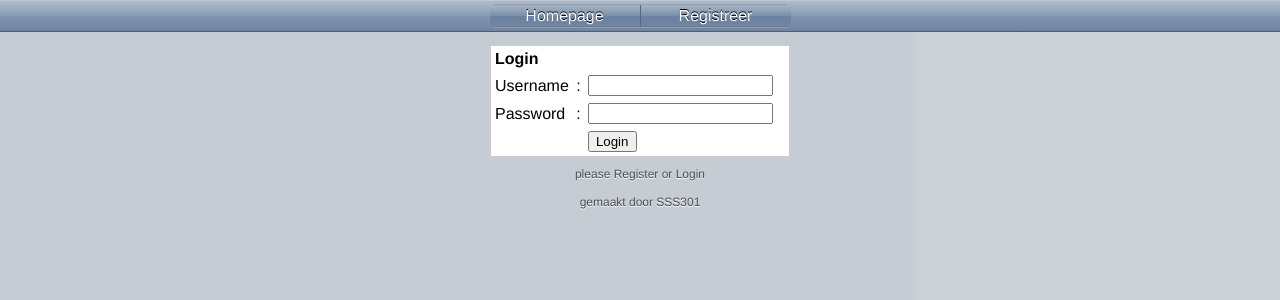
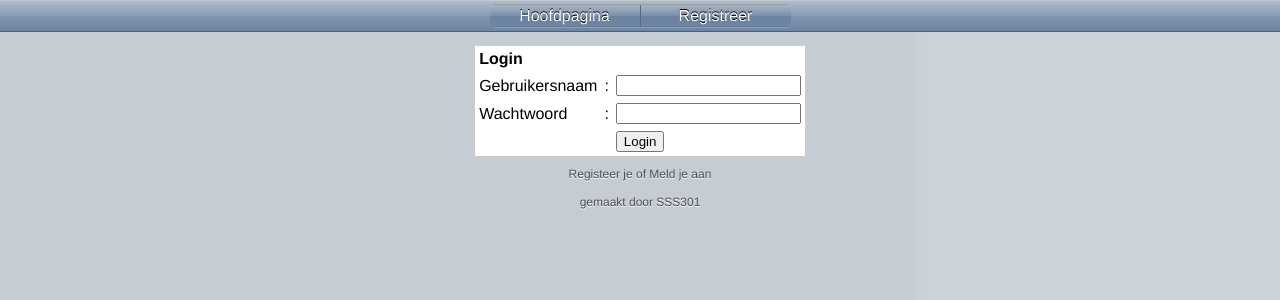
Before and after one commit to ramonvloon/GTCN, a PHP site: page /loginscherm.php in a window 1280 px wide. Shown: the top 300 px of the page. Run offline with PHP 8.4, Linux system fonts and the light colour scheme; grey boxes are pictures that could not be loaded.

Commit message:
Aanpassingen
Signed-off-by: ramonvloon <ramonvloon@hotmail.com>

```diff
--- a/loginscherm.php
+++ b/loginscherm.php
@@ -13,7 +13,7 @@
     <body>
         <div id="topbar">
             <div id="duoselectionbuttons">
-                <a href="index.php">Homepage</a><a href="registreer.php">Registreer</a>
+                <a href="index.php">Hoofdpagina</a><a href="registreer.php">Registreer</a>
             </div>
         </div>
 		<?php
@@ -38,17 +38,17 @@
 				$result=mysql_query($sql);
 
 				if (empty($myusername) && empty($_POST['password'])) {
-					echo "Username and Password are empty, Please try again.";
+					echo "Gebruikersnaam en wachtwoord zijn niet ingevuld. Probeer het opnieuw.";
 					exit();
 				}
 
 				if (empty($myusername)){
-					echo "Username is empty, Please try again.";
+					echo "Gebruikersnaam is niet ingevuld. Probeer het opnieuw.";
 					exit();
 				}
 
 				if (empty($_POST['password'])){
-					echo "Password is empty, Please try again.";
+					echo "Wachtwoord is niet ingevuld. Probeer het opnieuw.";
 					exit();
 				}
 
@@ -57,7 +57,7 @@
 					$_SESSION['username'] = $myusername;
 					$_SESSION['password'] = $mypassword;
 				}else {
-					echo "Wrong Username or Password";
+					echo "Verkeerde gebruikersnaam of wachtwoord.";
 				}
 
 				$sql1 = "SELECT `username` FROM `members` WHERE rank=1";
@@ -84,12 +84,12 @@
                                     <td colspan="3"><strong>Login </strong></td>
                                 </tr>
                                 <tr>
-                                    <td width="78">Username</td>
+                                    <td width="78">Gebruikersnaam</td>
                                     <td width="6">:</td>
                                     <td width="294"><input name="username" type="text" id="username"></td>
                                 </tr>
                                 <tr>
-                                    <td>Password</td>
+                                    <td>Wachtwoord</td>
                                     <td>:</td>
                                     <td><input name="password" type="password" id="password"></td>
                                 </tr>
@@ -106,7 +106,7 @@
         </div>
 		</table>
         <div id="footer">
-            <a class="noeffect">please <a href="registreer.php">Register</a> or <a href="loginscherm.php">Login</a></a>
+            <a class="noeffect"><a href="registreer.php">Registeer je</a> of <a href="loginscherm.php">Meld je aan</a></a>
             <br><br>
             <a class="noeffect" href="over.html">gemaakt door SSS301</a>
         </div>
```
Also changed, not shown: toetsanswer.php (line endings or trailing spaces).
